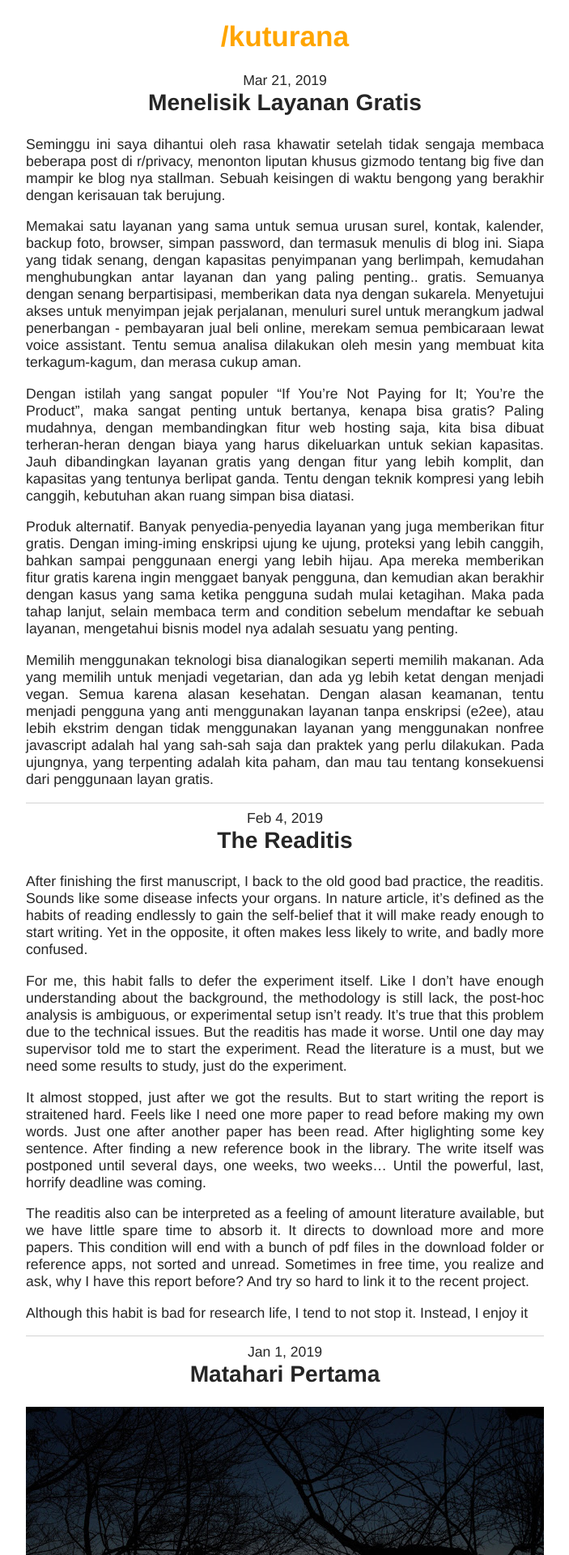
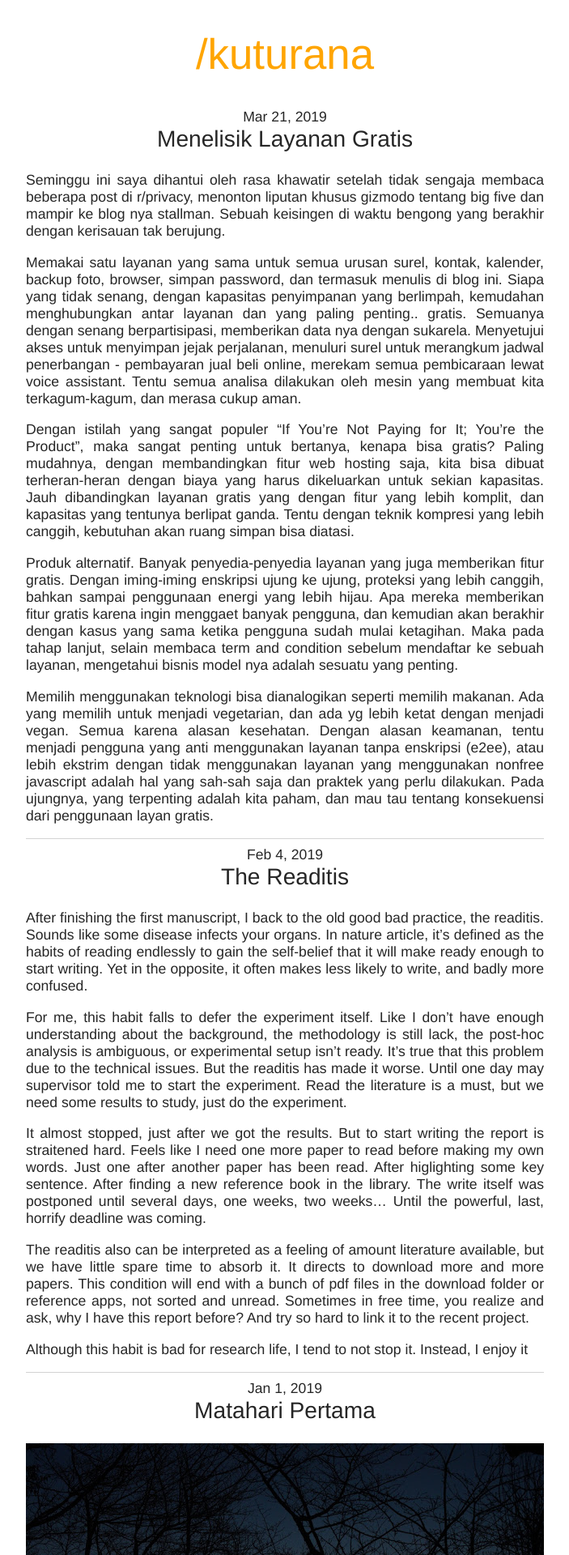
Before and after one commit to kuturana/kuturana.github.io, a Jekyll site: the page built from index.html, in a window 1280 px wide. Shown: the top 1920 px of the page at 81% size, without its empty margins (288-991 px from the left). Built offline with Jekyll 4.4.1, drawn with Linux system fonts in a browser that asks for light colours; the list of posts is cut into pages by our own code.

Commit message:
text weight

```diff
--- a/_sass/_layout.scss
+++ b/_sass/_layout.scss
@@ -8,7 +8,6 @@ body {
 h1,
 h2,
 h3 {
-  font-weight: 600;
   color: $font-color;
   font-family: $font-style;
   line-height: 1.2;
@@ -16,7 +15,9 @@ h3 {
 }
 h1 {
   color: $main;
-  font-size: 2em;
+  font-size: 3em;
+  font-weight: normal;
+  text-decoration: none;
   a,
   a:visited {
     text-decoration: none;
@@ -26,6 +27,7 @@ h1 {
 h2 {
   margin-top: 0;
   font-size: 1.6em;
+  font-weight: normal;
 }
 header {
   padding: 0px 10px;
@@ -34,8 +36,7 @@ header {
 a,
 a:visited {
   color: $link-color;
-  font-weight: bold;
-   text-decoration: none;
+  text-decoration: none;
 }
 a:hover {
   color: $link-hover-color;
@@ -60,14 +61,6 @@ hr {
     background-color:  #D3D3D3;
     border: none;
 }
-.pagination a, .pagination span {
-    padding: 7px 18px;
-    margin-left: -2px;
-    margin-right: -2px;
-}
-.pagination {
-    text-align: center;
-}
 img {
   max-width: 100%;
   width: auto\9;
@@ -76,3 +69,6 @@ img {
   border: 0;
   -ms-interpolation-mode: bicubic;
 }
+.pagination {
+    text-align: center;
+ }
```
